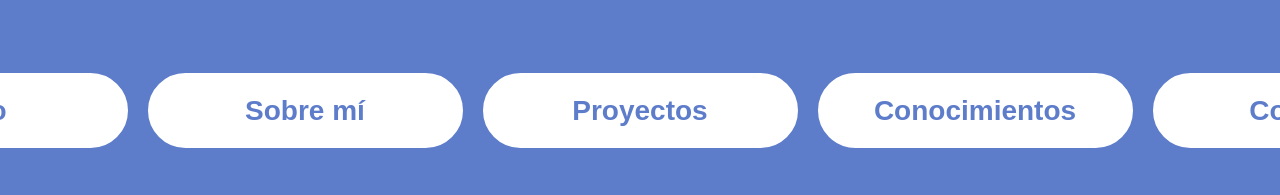
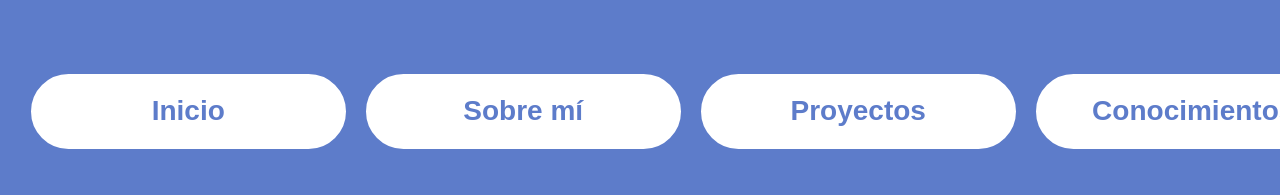
Before and after one commit to kirbymoon99/portafolio, a plain HTML site: page index.html in a window 1280 px wide. Shown: the part 757-952 px from the top of the page. Drawn offline with Linux system fonts and the light colour scheme.

Commit message:
navbar-grid-test

```diff
--- a/index.html
+++ b/index.html
@@ -12,13 +12,12 @@
 <a href="#main-section">
 <section id="main-section">
 
-  <div class="container-grid">
+  <div class="maincontainer-grid">
 
   <a class="main container">
-    <h1 class="tittle-one">Irving Rodriguez</h1>
+    <h1>Irving Rodriguez</h1>
     <p class="main-description">Ingeniero Mecatronico/<br>Desarrollador full-stack</p>
   </a>
-
 
   <a class="container about-me img-row" href="#about-me-section">
     <h2>Sobre mí</h2>
@@ -45,34 +44,34 @@
 </a>
 
 
-<nav class="navbar">
+<nav class="navbar-grid">
 
   <a href="#main-section">
-    <div class="nav-container">
+    <div class="nav-container container">
       <h4>Inicio</h4>
     </div>
   </a>
 
   <a href="#about-me-section">
-    <div class="nav-container">
+    <div class="nav-container container">
       <h4>Sobre mí</h4>
     </div>
   </a>
 
   <a href="#proyects-section">
-    <div class="nav-container">
+    <div class="nav-container container">
       <h4>Proyectos</h4>
     </div>
   </a>
 
   <a href="#skills-section">
-    <div class="nav-container">
+    <div class="nav-container container">
       <h4>Conocimientos</h4>
     </div>
   </a>
 
   <a href="#contact-section">
-    <div class="nav-container">
+    <div class="nav-container container">
       <h4>Contacto</h4>
     </div>
   </a>
--- a/style.css
+++ b/style.css
@@ -33,7 +33,7 @@ h2{
   border: 8px solid white;
   border-radius: 40px;
 }
-.container-grid{
+.maincontainer-grid{
   display: grid;
   grid-template-columns: repeat(4, 1fr);
   grid-template-rows: repeat(3, 1fr);
@@ -96,29 +96,23 @@ h2{
 /*///////////////////////////////////////////////////////////////////////////////////////////////////////*/
 /*////////////////////////////////////////////NAVBAR///////////////////////////////////////////////////////////*/
 /*///////////////////////////////////////////////////////////////////////////////////////////////////////*/
-.navbar {
+.navbar-grid {
   display: flex;
-  justify-content: center;
-  align-items: center;
-  flex-direction: row;
+  grid-auto-flow: row;
   gap: 20px;
   position: sticky;
+  padding: 2.4%;
   top: 0px;
-  padding-top: 30px;
-  padding-bottom: 0px;
   z-index: 1000;
 }
 .nav-container{
   color: #5d7cca;
   font-size: 28px;
-  border: 9px, solid, white;
-  border-radius: 40px;
   width: 315px;
   height: 75px;
   display: flex;
   justify-content: center;
   align-items: center;
-  /*background: #050b1a;*/
   background: white;
 }
 /*///////////////////////////////////////////////////////////////////////////////////////////////////////*/
```
